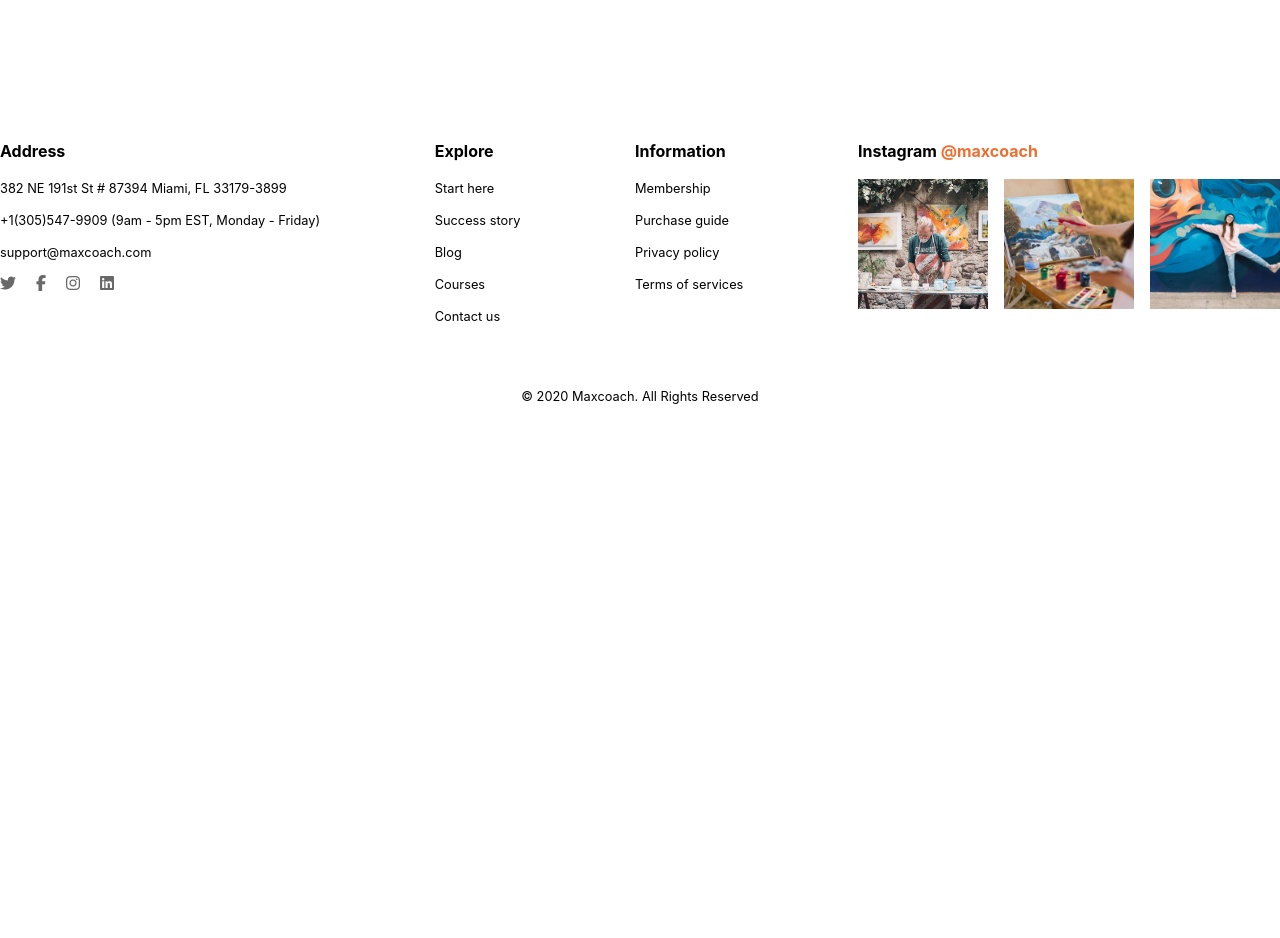
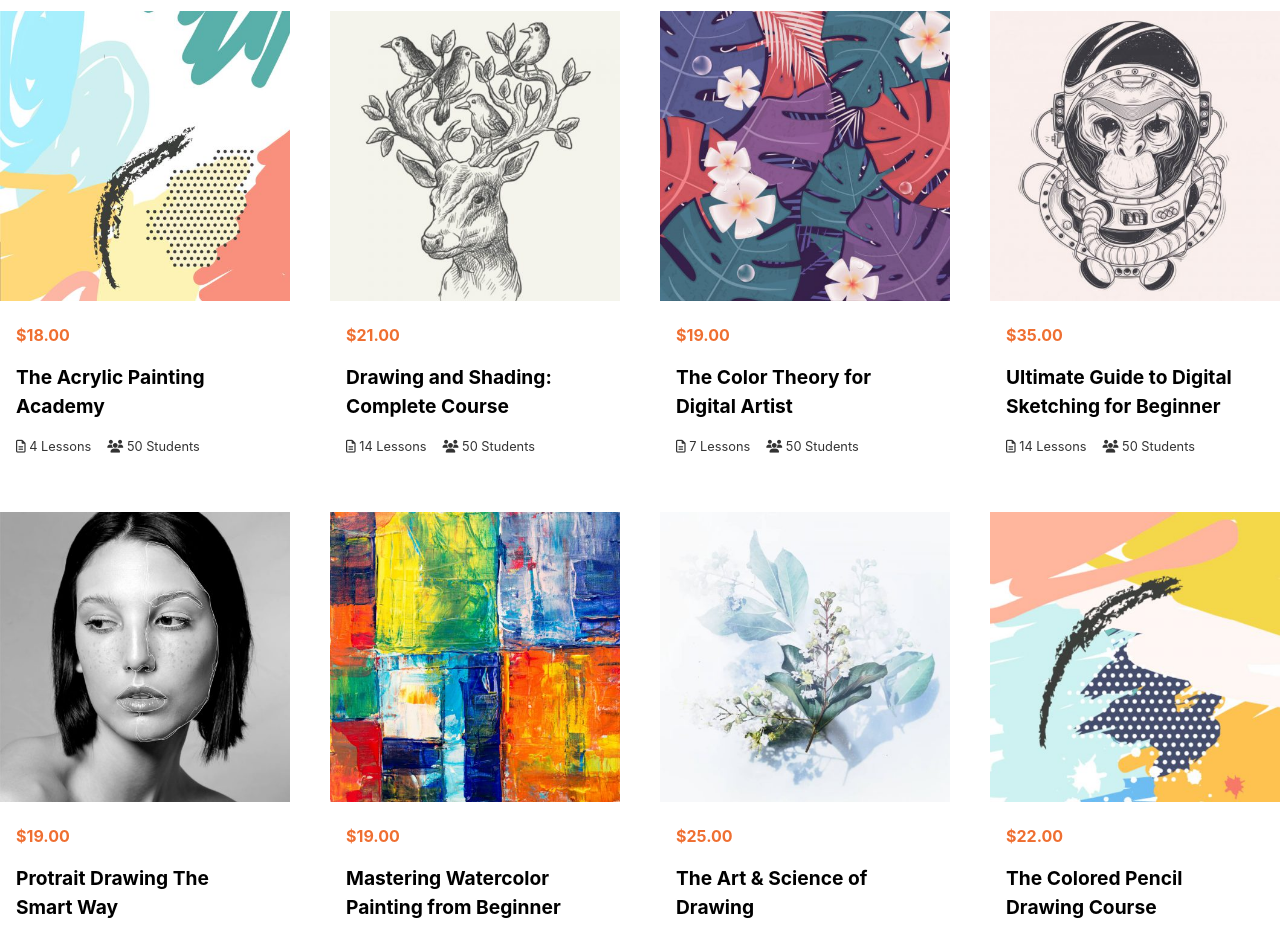
Before and after one commit to christianarca27/proj-html-vuejs, a Vue app: page / in a window 1280 px wide. Shown: the part 2838-3776 px from the top of the page. Before the commit the page ends 3276 px from the top, so only its background shows below. Built offline with nearby package versions, Linux system fonts and the light colour scheme.

Commit message:
feat: creazione + stilizzazione CoursesSection e inserimento in pagina + piccole modifiche di stile

```diff
--- a/src/components/AppMain.vue
+++ b/src/components/AppMain.vue
@@ -1,4 +1,5 @@
 <script>
+import CoursesSection from './CoursesSection.vue';
 import ServicesSection from './ServicesSection.vue';
 
 export default {
@@ -8,7 +9,8 @@ export default {
     },
 
     components: {
-        ServicesSection
+        ServicesSection,
+        CoursesSection,
     },
 }
 </script>
@@ -16,6 +18,8 @@ export default {
 <template>
     <main>
         <ServicesSection></ServicesSection>
+
+        <CoursesSection></CoursesSection>
     </main>
 </template>
 
--- /dev/null
+++ b/src/components/CoursesSection.vue
@@ -0,0 +1,171 @@
+<script>
+import SecondaryButton from './SecondaryButton.vue';
+
+export default {
+    name: "CoursesSection",
+
+    data() {
+        return {
+            courses: [
+                {
+                    image: "artist-course-08-480x480.jpg",
+                    price: 18,
+                    title: "The Acrylic Painting Academy",
+                    lessonsNum: 4,
+                    studentsNum: 50,
+                },
+                {
+                    image: "artist-course-07-480x480.jpg",
+                    price: 21,
+                    title: "Drawing and Shading: Complete Course",
+                    lessonsNum: 14,
+                    studentsNum: 50,
+                },
+                {
+                    image: "artist-course-06-480x480.jpg",
+                    price: 19,
+                    title: "The Color Theory for Digital Artist",
+                    lessonsNum: 7,
+                    studentsNum: 50,
+                },
+                {
+                    image: "artist-course-05-480x480.jpg",
+                    price: 35,
+                    title: "Ultimate Guide to Digital Sketching for Beginner",
+                    lessonsNum: 14,
+                    studentsNum: 50,
+                },
+                {
+                    image: "artist-course-04-480x480.jpg",
+                    price: 19,
+                    title: "Protrait Drawing The Smart Way",
+                    lessonsNum: 2,
+                    studentsNum: 50,
+                },
+                {
+                    image: "artist-course-03-480x480.jpg",
+                    price: 19,
+                    title: "Mastering Watercolor Painting from Beginner",
+                    lessonsNum: 9,
+                    studentsNum: 50,
+                },
+                {
+                    image: "artist-course-02-480x480.jpg",
+                    price: 25,
+                    title: "The Art & Science of Drawing",
+                    lessonsNum: 4,
+                    studentsNum: 50,
+                },
+                {
+                    image: "artist-course-01-480x480.jpg",
+                    price: 22,
+                    title: "The Colored Pencil Drawing Course",
+                    lessonsNum: 6,
+                    studentsNum: 50,
+                },
+            ],
+        };
+    },
+
+    components: {
+        SecondaryButton,
+    },
+}
+</script>
+
+<template>
+    <section id="courses-section">
+        <h2>Artist coaching</h2>
+
+        <strong class="subtitle">Latest Online Courses</strong>
+
+        <ul id="card-container" class="container">
+            <li v-for="course in courses" class="card">
+                <div class="card-image">
+                    <img :src="'/images/' + course.image" alt="">
+                </div>
+
+                <div class="card-description">
+                    <div class="card-price">${{ course.price.toFixed(2) }}</div>
+                    <div class="card-title">{{ course.title }}</div>
+                    <div class="card-details">
+                        <span>
+                            <i class="fa-regular fa-file-lines"></i> {{ course.lessonsNum }} Lessons
+                        </span>
+                        <span>
+                            <i class="fa-solid fa-users"></i> {{ course.studentsNum }} Students
+                        </span>
+                    </div>
+                </div>
+            </li>
+        </ul>
+
+        <SecondaryButton :text="'View all courses &RightArrow;'"></SecondaryButton>
+    </section>
+</template>
+
+<style lang="scss" scoped>
+#courses-section {
+    display: flex;
+    flex-flow: column nowrap;
+    align-items: center;
+
+    #card-container {
+        margin-bottom: 2rem;
+
+        display: flex;
+        flex-flow: row wrap;
+        gap: 40px;
+
+        .card {
+            width: calc(100% / 4 - 40px / 4 * 3);
+            cursor: pointer;
+
+            .card-image {
+                img {
+                    width: 100%;
+                    aspect-ratio: 1;
+                    object-fit: cover;
+                }
+            }
+
+            .card-description {
+                background-color: white;
+                width: 90%;
+                padding: 1rem;
+
+                display: flex;
+                flex-flow: column nowrap;
+                gap: 1rem;
+
+                .card-price {
+                    color: #ef6f31;
+                    font-weight: bold;
+                }
+
+                .card-title {
+                    font-size: 1.2rem;
+                    font-weight: bold;
+                }
+
+                .card-details {
+                    display: flex;
+                    gap: 1rem;
+
+                    font-size: .8rem;
+                    opacity: .8;
+                }
+            }
+
+            &:hover {
+                .card-description {
+                    border: 1px solid #ef6f31;
+                    position: relative;
+                    top: -40px;
+                    left: 0;
+                }
+            }
+        }
+    }
+}
+</style>
--- a/src/components/ServicesSection.vue
+++ b/src/components/ServicesSection.vue
@@ -43,7 +43,7 @@ export default {
     <section id="section-services">
         <h2>Artist Coaching</h2>
 
-        <strong>I understand what it takes to create.<br> I can help you with</strong>
+        <strong class="subtitle">I understand what it takes to create.<br> I can help you with</strong>
 
         <div class="background-white">
             <div id="services-list" class="container-small">
@@ -95,8 +95,6 @@ export default {
 
 <style lang="scss" scoped>
 #section-services {
-    margin-bottom: 100px;
-
     background-image: url("/images/maxcoach-shape-14.png");
     background-size: contain;
     background-position: 0 50px;
@@ -104,18 +102,6 @@ export default {
 
     .background-grey {
         background-color: #faf8f6;
-    }
-
-    h2 {
-        text-align: center;
-        font-size: 2rem;
-    }
-
-    strong {
-        display: block;
-        margin-bottom: 3rem;
-        text-align: center;
-        font-size: 1.7rem;
     }
 
     #services-list {
--- a/src/style.scss
+++ b/src/style.scss
@@ -40,3 +40,15 @@ ul {
   margin-left: auto;
   margin-right: auto;
 }
+
+h2 {
+  text-align: center;
+  font-size: 2rem;
+}
+
+.subtitle {
+  display: block;
+  margin-bottom: 3rem;
+  text-align: center;
+  font-size: 1.7rem;
+}
```
